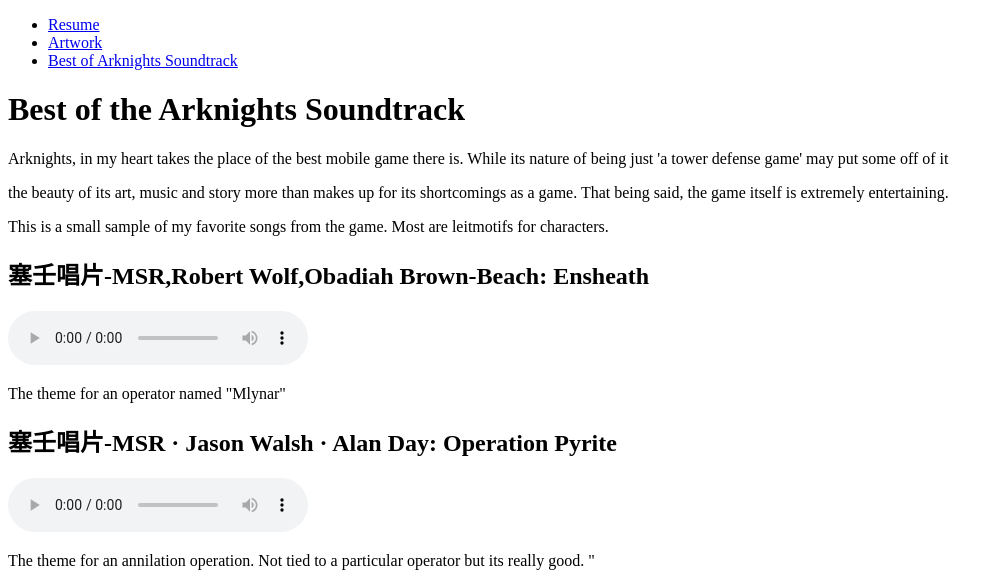
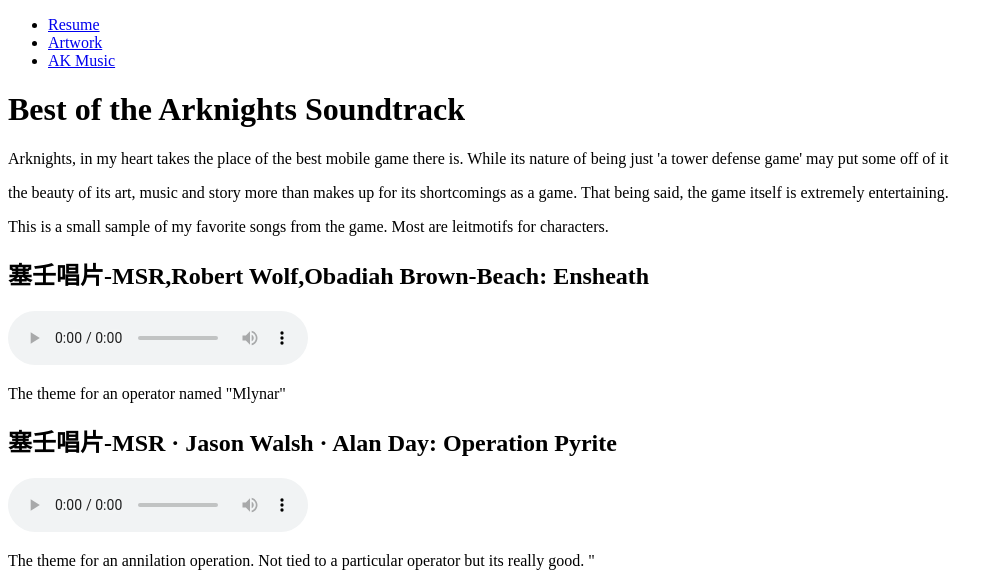
Before and after one commit to nlee25/webdevproject1, a plain HTML site: page aksoundtrack.html in a window 1280 px wide. Shown: the top 586 px of the page, without its empty margins (0-1004 px from the left). Drawn offline with Linux system fonts and the light colour scheme.

Commit message:
Update aksoundtrack.html
link change

```diff
--- a/aksoundtrack.html
+++ b/aksoundtrack.html
@@ -9,7 +9,7 @@
   <ul>
     <li><a href="index.html">Resume</a></li>
     <li><a href="artwork.html">Artwork</a></li>
-    <li><a href="aksoundtrack.html">Best of Arknights Soundtrack </a></li>
+    <li><a href="aksoundtrack.html">AK Music</a></li>
   </ul>
   </div>
   <h1>Best of the Arknights Soundtrack</h1>
```
